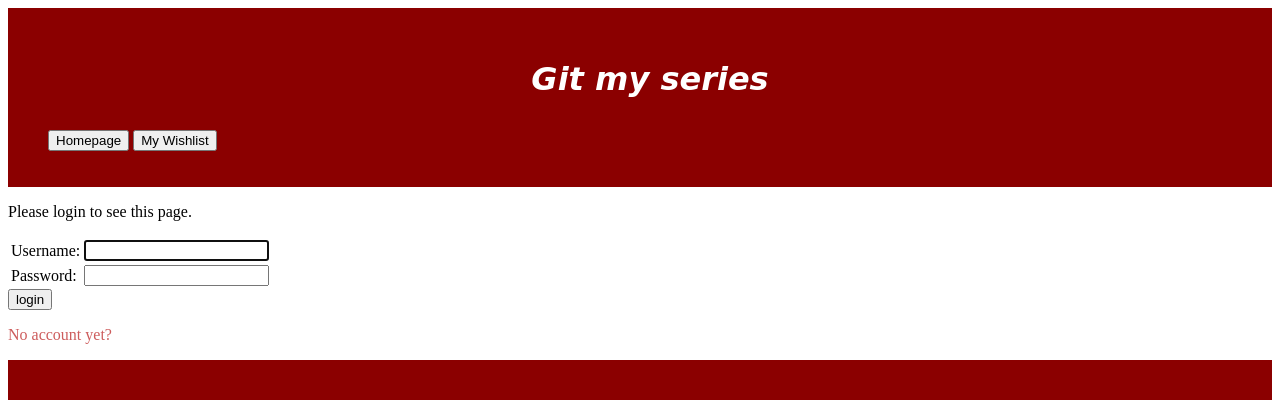
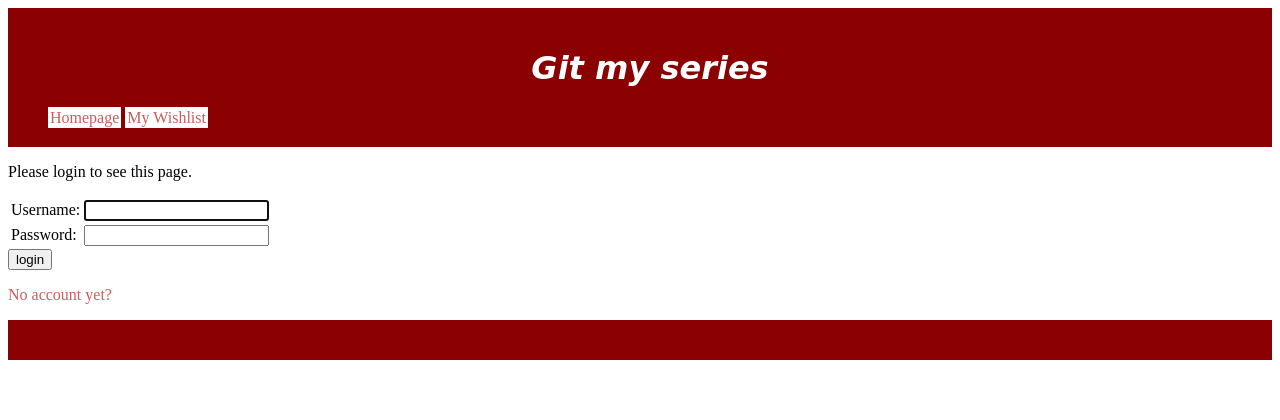
Before and after one commit to ManonLger/python-series-webapp, a Django app: page /gitmyseries/login/?next=/gitmyseries/wishlist in a window 1280 px wide. Shown: the top 420 px of the page. Run offline with Django 3.2, Linux system fonts and the light colour scheme.

Commit message:
Fixed bug with buttons

```diff
--- a/gitmyseries/app_gitmyseries/static/css/headbound.css
+++ b/gitmyseries/app_gitmyseries/static/css/headbound.css
@@ -19,12 +19,14 @@ h1 {
 
 }
 
-a.nounderline {
-    text-decoration:none;
-    color: black;
-}
-
 a {
     text-decoration:none;
     color: indianred;
 }
+
+a.homepage_button {
+    border: 4px;
+    padding: 2px;
+    text-decoration: none;
+    background-color: white;
+}
--- a/gitmyseries/app_gitmyseries/templates/app_gitmyseries/header.html
+++ b/gitmyseries/app_gitmyseries/templates/app_gitmyseries/header.html
@@ -1,15 +1,14 @@
 <!DOCTYPE html>
 {% load staticfiles %}
 <html lang="en">
-<link rel="stylesheet" href="{% static 'css/footer.css' %}">
-    <header>
-        <h1 class="header"><p align="center"><em>Git my series</em></h1>
-        <link rel="stylesheet" href="{% static 'css/headbound.css' %}">
-            <button align="left"><a href="{% url 'index' %}" class="nounderline">Homepage</a></button>
-
-            <button align="right"><a href="{% url 'wishlist_url' %}" class="nounderline">My Wishlist</a></button>
-        </p>
-    </header>
+<link rel="stylesheet" href="{% static 'css/headbound.css' %}">
+<header>
+    <h1 class="header" align="center">
+        <em>Git my series</em>
+    </h1>
+    <a class="homepage_button" href="{% url 'index' %}">Homepage</a>
+    <a class="homepage_button" href="{% url 'wishlist_url' %}">My Wishlist</a>
+</header>
 {% block content %} <!--content of each template is inserted-->
 {% endblock %}
 <link rel="stylesheet" href="{% static 'css/footer.css' %}">
```
